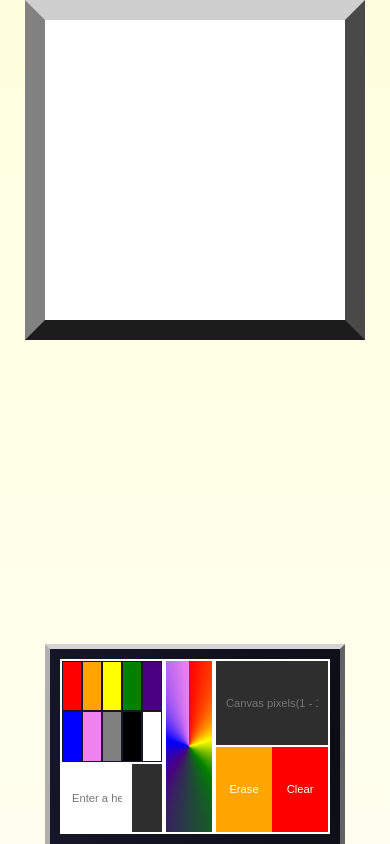
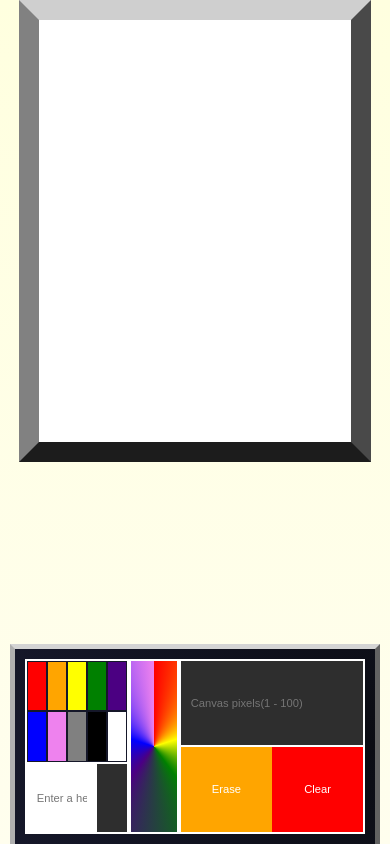
Before and after one commit to Poufles/poufsadev, a plain HTML site: page index.html in a window 390 px wide. Drawn offline with Linux system fonts and the light colour scheme; a web font is replaced by a local one.

Commit message:
added more tweaks on mobile

```diff
--- a/styles/index.css
+++ b/styles/index.css
@@ -21,7 +21,7 @@ body {
   align-items: center;
   justify-content: space-between;
   gap: 20px;
-  height: 100vh;
+  height: 100dvh;
 }
 
 .canvas-container {
@@ -36,8 +36,8 @@ body {
   background-color: transparent;
   display: flex;
   flex-wrap: wrap;
-  height: 750px;
-  width: 750px;
+  height: 75dvh;
+  width: 75dvw;
 }
 
 .canvas > .pixel {
@@ -205,16 +205,16 @@ body {
 
 @media screen and (max-width: 900px) {
   .canvas {
-    width: 500px;
-    height: 500px;
+    width: 80dvw;
+    height: 50dvh;
   }
 
   .tools_color {
-    gap: 0;
+    gap: 30px;
   }
 
   .tools-container {
-    width: 500px;
+    width: 95dvw;
   }
 
   .initial-colors {
@@ -232,13 +232,16 @@ body {
 
 @media screen and (max-width: 600px) {
     .canvas {
-        width: 300px;
-        height: 300px;
+        width: 80dvw;
+        height: 50dvh;
       }
 
       .tools-container {
-        width: 300px;
         padding: 10px;
+      }
+
+      .tools_color {
+        gap: 0;
       }
 
       .initial-colors {
```
